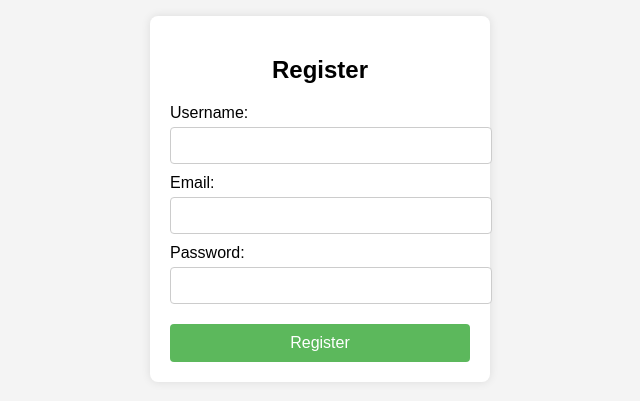
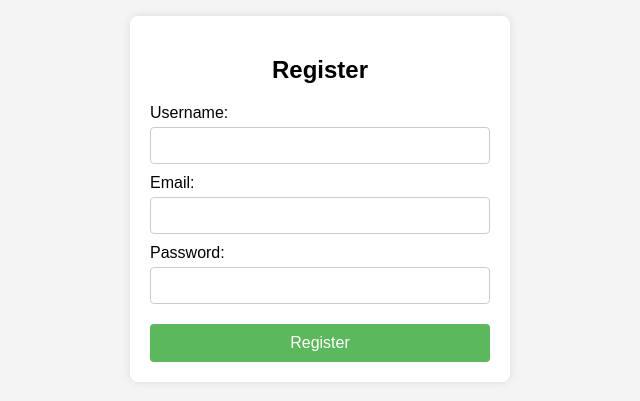
Before and after one commit to Juwonlo/TestingVercel, a plain HTML site: page basicsvercel.html in a window 1280 px wide. Shown: the part 201-602 px from the top of the page, without its empty margins (320-960 px from the left). Drawn offline with Linux system fonts and the light colour scheme.

Commit message:
Corrected the styling

```diff
--- a/juststyle.css
+++ b/juststyle.css
@@ -1,3 +1,8 @@
+/* Apply box-sizing: border-box to all elements for consistent padding and borders */
+* {
+    box-sizing: border-box;
+}
+
 body {
     font-family: Arial, sans-serif;
     background-color: #f4f4f4;
@@ -13,7 +18,7 @@ body {
     padding: 20px;
     border-radius: 8px;
     box-shadow: 0 0 10px rgba(0, 0, 0, 0.1);
-    width: 300px;
+    width: 380px;
     text-align: center;
 }
 
@@ -33,6 +38,7 @@ input {
     margin-top: 5px;
     border: 1px solid #ccc;
     border-radius: 4px;
+    box-sizing: border-box; /* Ensure padding and border are included in the element's total width and height */
 }
 
 button {
```
